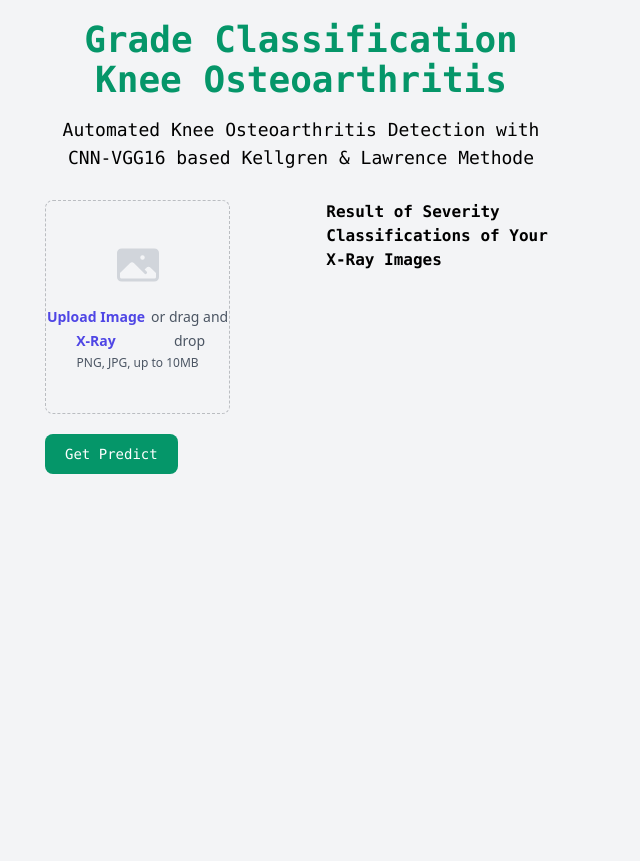
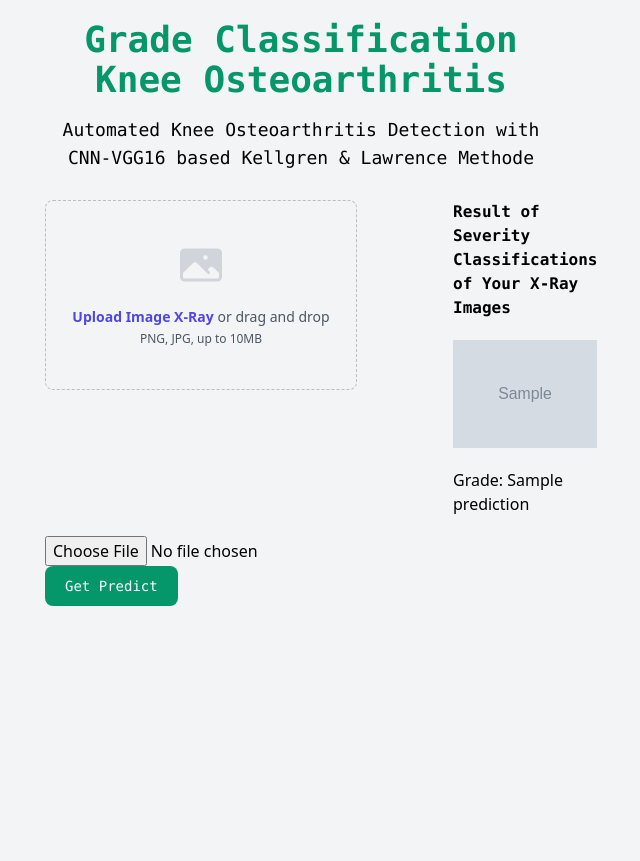
Before and after one commit to arydotme/knee-oa-website, a Flask app: template templates/index.html in a window 1280 px wide. Shown: the whole page, without its empty margins (339-979 px from the left). Before the commit the page ends 474 px from the top, so only its background shows below. Run offline with Flask 3, Linux system fonts and the light colour scheme; the template is opened without the code that fills it: most values are stand-ins (such as "Sample title", 1, 10 or a date in 2020); grey boxes marked "Sample" are stand-in pictures; some libraries are stand-ins or nearby versions.

Commit message:
Update index.html

```diff
--- a/templates/index.html
+++ b/templates/index.html
@@ -37,15 +37,25 @@
                 </div>
             </div>
         </div>
-        <a href="">
+        <form method="POST" enctype="multipart/form-data">
+            <input type="file" name="file" accept="image/*" required><br>
             <button
+                    type="submit"
                     class="bg-emerald-600  py-2 md:px-5 md:py-2.5 font-mono text-center text-sm rounded-lg text-white hover:bg-emerald-400">
                 Get Predict
             </button>
-        </a>
+        </form>
         <div>
             <div class="mt-2 font-mono font-bold">
-                <h1>Result of Severity Classifications of Your X-Ray Images</h1>
+                <h1 class="justify-self-center">Result of Severity Classifications of Your X-Ray Images</h1>
+            </div>
+            {% if uploaded_image %}
+            <img src="{{ uploaded_image }}" alt="Uploaded Image" class="justify-self-center py-5">
+            {% endif %}
+            <div>
+                {% if prediction %}
+                <h1>Grade: {{ prediction }}</h1>
+                {% endif %}
             </div>
         </div>
     </div>
```
Also changed, not shown: templates/predict.html (deleted, +0 -10 lines).
